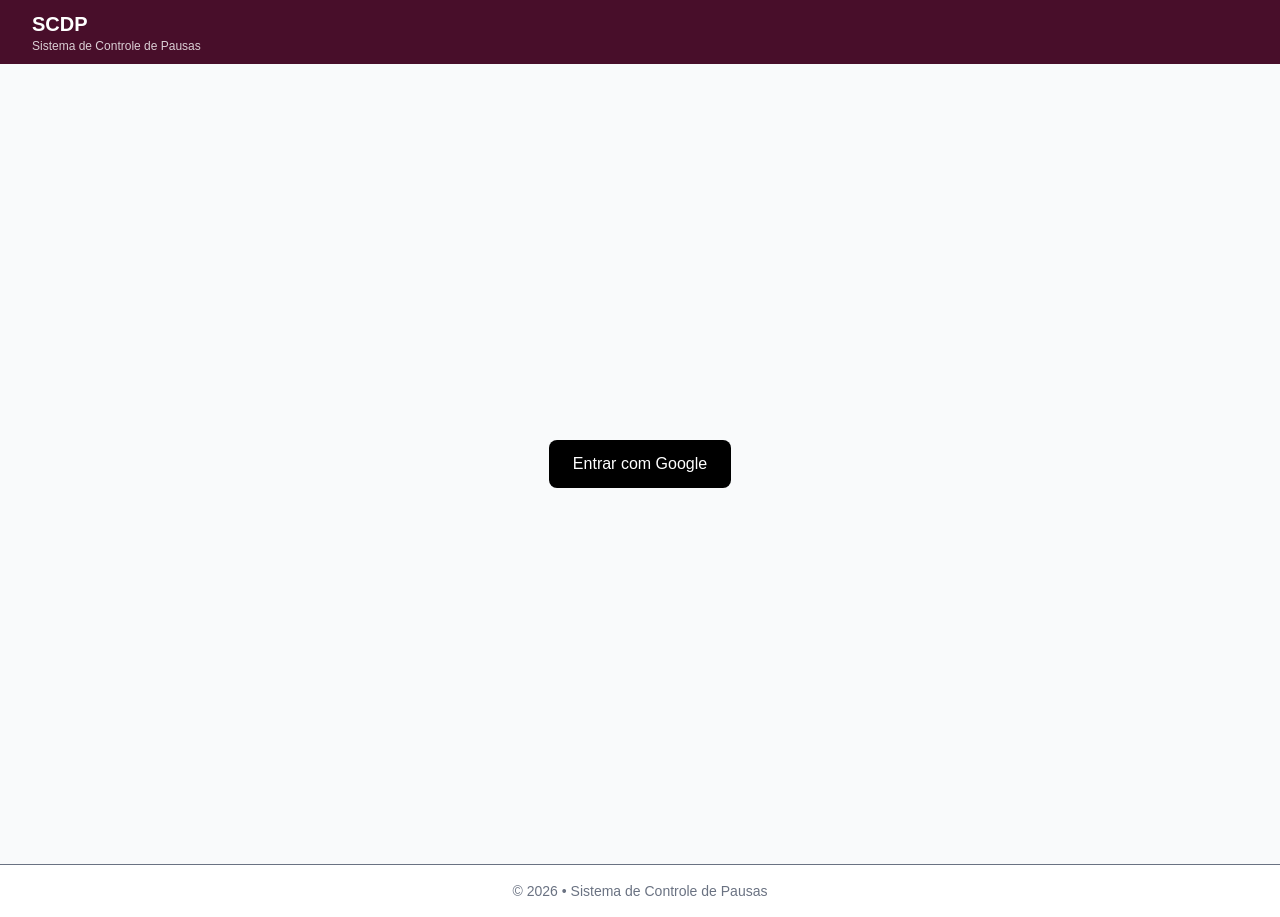
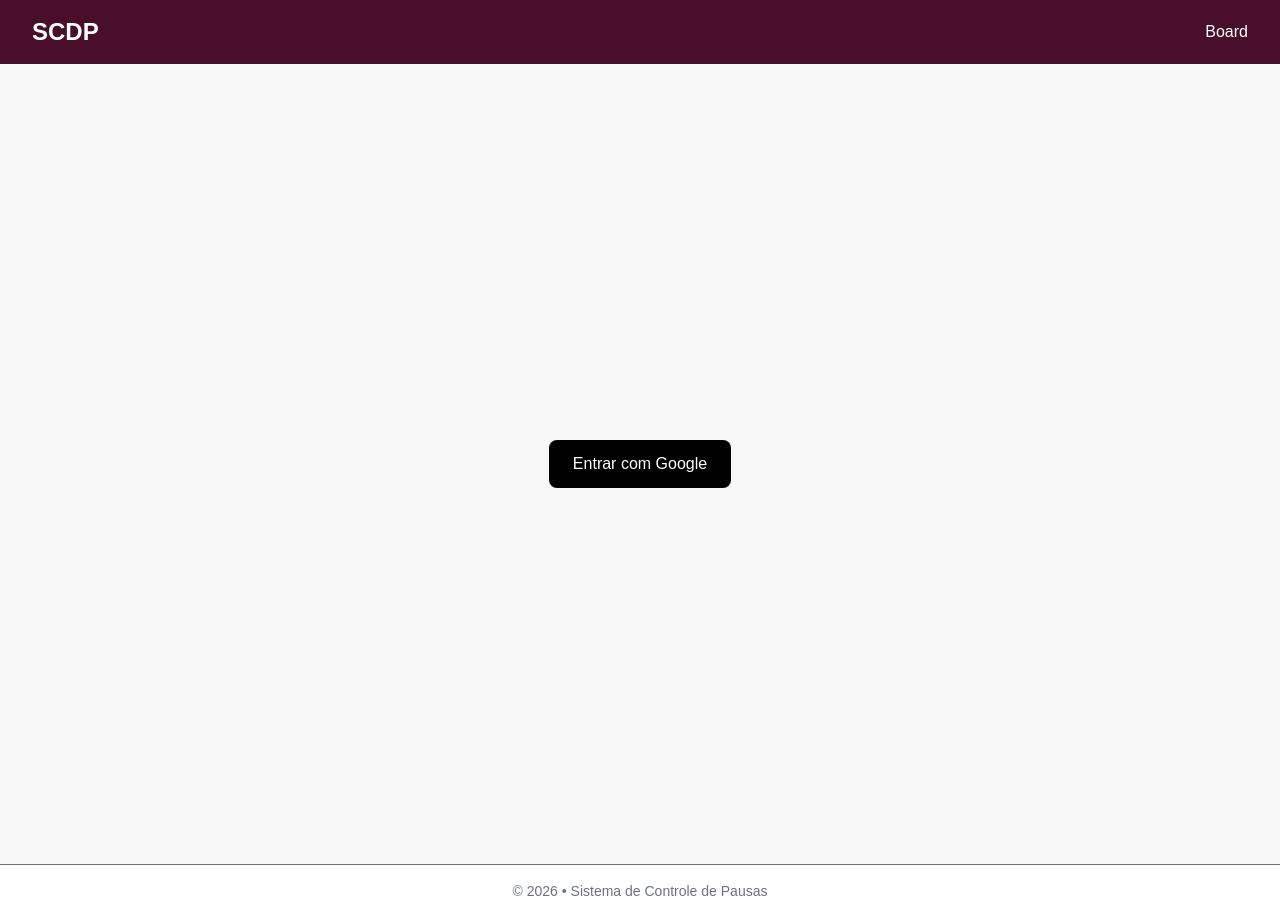
Before and after one commit to Luiz-Bernardes/scdp, a Next.js app in the folder scdp-web/: page / in a window 1280 px wide. Built offline with nearby package versions, Linux system fonts and the light colour scheme.

Commit message:
adjusts layout and nav

```diff
--- a/scdp-web/src/components/layout/AppLayout.tsx
+++ b/scdp-web/src/components/layout/AppLayout.tsx
@@ -15,8 +15,13 @@ export function AppLayout({
 
       <Header />
 
-      <main className="flex-1 bg-gray-50">
-        {children}
+      <main
+        className="
+          flex-1
+          bg-[#f8f8f8]
+        "
+      >
+          {children}
       </main>
 
       <Footer />
--- a/scdp-web/src/components/layout/Header.tsx
+++ b/scdp-web/src/components/layout/Header.tsx
@@ -1,4 +1,5 @@
 import { Logo } from "./Logo";
+import { Navigation } from "./Navigation";
 import { UserMenu } from "./UserMenu";
 
 export function Header() {
@@ -6,6 +7,7 @@ export function Header() {
     <header className="bg-[#480e2a] text-white">
       <div className="mx-auto flex h-16 max-w-7xl items-center justify-between px-8">
         <Logo />
+        <Navigation />
         <UserMenu />
       </div>
     </header>
--- a/scdp-web/src/components/layout/Logo.tsx
+++ b/scdp-web/src/components/layout/Logo.tsx
@@ -1,13 +1,16 @@
+import Link from "next/link";
+
 export function Logo() {
   return (
-    <div className="flex flex-col">
-      <span className="text-xl font-bold">
-        SCDP
-      </span>
-
-      <span className="text-xs opacity-80">
-        Sistema de Controle de Pausas
-      </span>
-    </div>
+    <Link
+      href="/"
+      className="
+        text-2xl
+        font-bold
+        text-[#ffffff]
+      "
+    >
+      SCDP
+    </Link>
   );
 }
--- /dev/null
+++ b/scdp-web/src/components/layout/Navigation.tsx
@@ -0,0 +1,13 @@
+import Link from "next/link";
+
+export function Navigation() {
+  return (
+    <nav className="flex gap-6">
+
+      <Link href="/board">
+        Board
+      </Link>
+
+    </nav>
+  );
+}
--- /dev/null
+++ b/scdp-web/src/permissions/permissions.ts
@@ -0,0 +1,21 @@
+import { Role } from "./roles";
+
+export function canAccessAdmin(role?: string) {
+  return role === Role.SuperAdmin || role === Role.Admin;
+}
+
+export function canManageUsers(role?: string) {
+  return canAccessAdmin(role);
+}
+
+export function canManageTeams(role?: string) {
+  return canAccessAdmin(role);
+}
+
+export function canManagePauseTypes(role?: string) {
+  return canAccessAdmin(role);
+}
+
+export function canViewDashboard(role?: string) {
+  return role !== undefined;
+}
--- /dev/null
+++ b/scdp-web/src/permissions/roles.ts
@@ -0,0 +1,6 @@
+export enum Role {
+  SuperAdmin = "super_admin",
+  Admin = "admin",
+  Supervisor = "supervisor",
+  Agent = "agent"
+}
```
Also changed, not shown: 1 other file (tests, documents, lock files or other folders).
